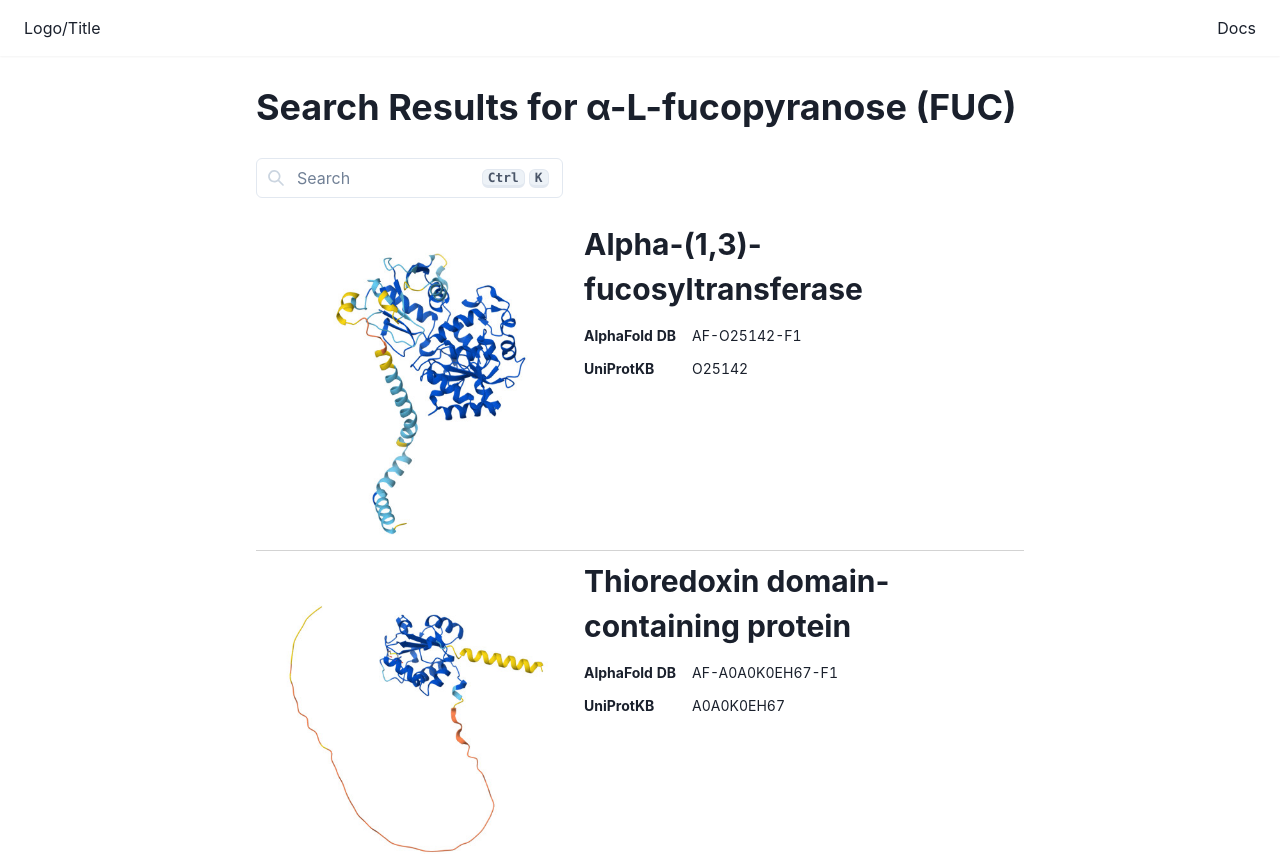
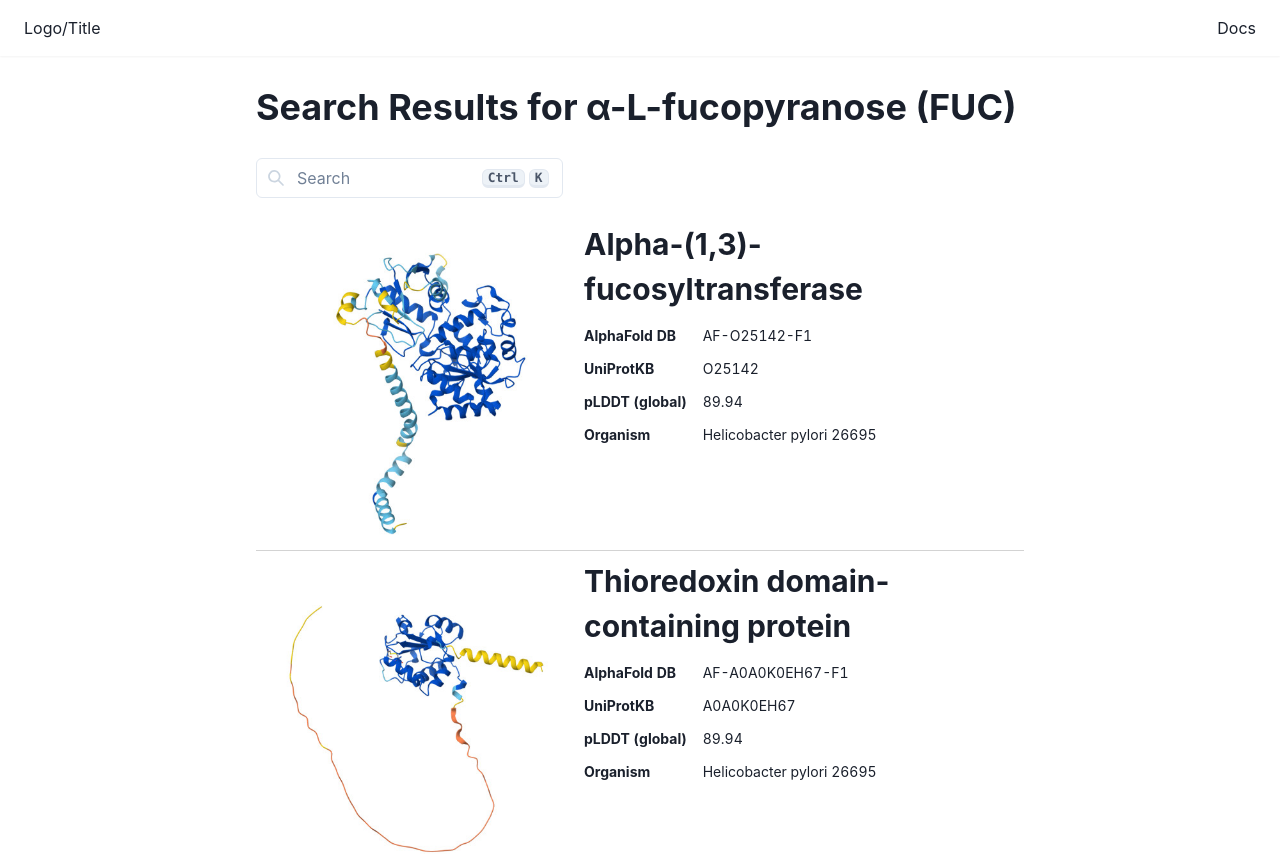
Before and after one commit to katkanaz/dp-thesis, a React (Vite) app in the folder web/fe/: page /sugars/FUC in a window 1280 px wide. Shown: the top 854 px of the page. Built offline with nearby package versions, Linux system fonts and the light colour scheme; what molstar would draw is missing.

Commit message:
feat: add more info to search results

```diff
--- a/web/fe/src/components/SearchResultItem.tsx
+++ b/web/fe/src/components/SearchResultItem.tsx
@@ -3,6 +3,8 @@ import { HStack, Image, Link, Table, TableContainer, Tbody, Td, Tr, VStack } fro
 export type ResultInfo = {
     "title": string,
     "afid": string,
+    "plddt_global": number,
+    "organism": string,
     "uniprotid": string,
     "img": string,
 };
@@ -39,6 +41,18 @@ function SearchResultItem({result}: SearchResultItemProps) {
                                     </Link>
                                 </Td>
                             </Tr>
+                            <Tr>
+                                <Td width="2" fontWeight="bold" px="0">pLDDT (global)</Td>
+                                <Td>
+                                    {result.plddt_global}
+                                </Td>
+                            </Tr>
+                            <Tr>
+                                <Td width="2" fontWeight="bold" px="0">Organism</Td>
+                                <Td>
+                                    {result.organism}
+                                </Td>
+                            </Tr>
                         </Tbody>
                     </Table>
                 </TableContainer>
--- a/web/fe/src/pages/SugarResults.tsx
+++ b/web/fe/src/pages/SugarResults.tsx
@@ -14,18 +14,24 @@ export const resultsList: ResultInfo[] = [
         "title": "Alpha-(1,3)-fucosyltransferase",
         "afid": "AF-O25142-F1",
         "uniprotid": "O25142",
+        "plddt_global": 89.94,
+        "organism": "Helicobacter pylori 26695",
         "img": fucosyltransferase,
     },
     {
         "title": "Thioredoxin domain-containing protein",
         "afid": "AF-A0A0K0EH67-F1",
         "uniprotid": "A0A0K0EH67",
+        "plddt_global": 89.94,
+        "organism": "Helicobacter pylori 26695",
         "img": unchar,
     },
     {
         "title": "Lectin",
         "afid": "AF-P86993-F1",
         "uniprotid": "P86993",
+        "plddt_global": 89.94,
+        "organism": "Helicobacter pylori 26695",
         "img": lectin,
     },
 ]
```
